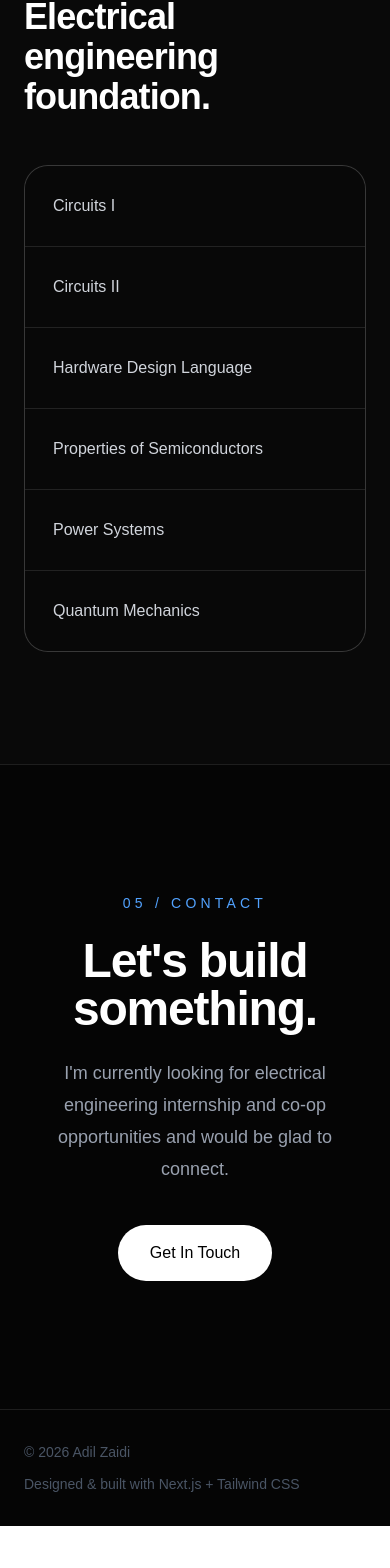
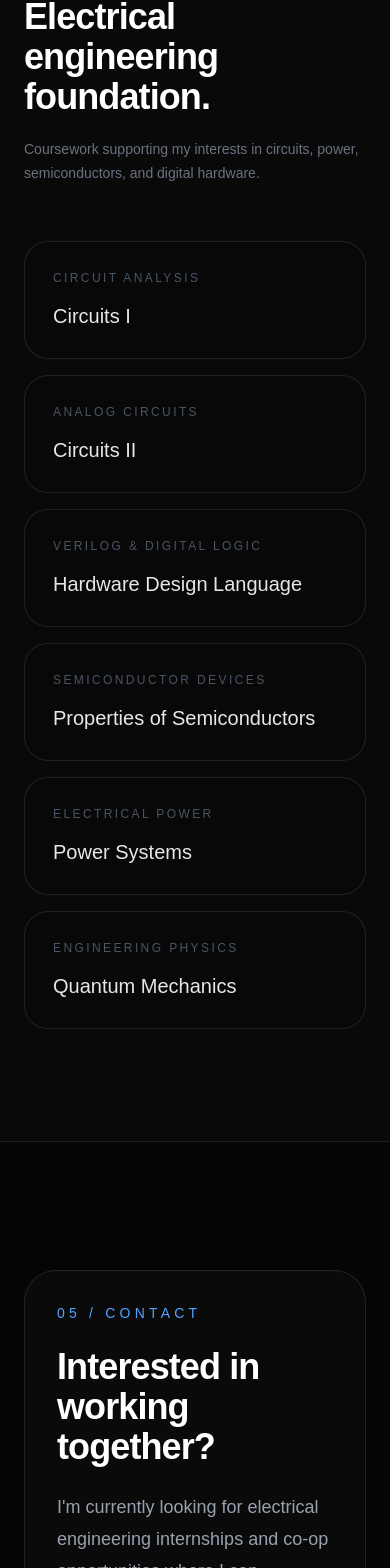
Before and after one commit to zadilraza/my-portfolio, a Next.js app: page / in a window 390 px wide. Shown: the part 6999-8567 px from the top of the page. Before the commit the page ends 8525 px from the top, so only its background shows below. Built offline with nearby package versions, Linux system fonts and the light colour scheme.

Commit message:
Polish coursework contact and footer

```diff
--- a/src/app/page.tsx
+++ b/src/app/page.tsx
@@ -546,17 +546,55 @@ export default function Home() {
       04 / Coursework
     </p>
 
-          <h2 className="mt-5 text-4xl font-semibold tracking-tight sm:text-5xl">
+    <div className="mt-5 flex flex-col gap-5 md:flex-row md:items-end md:justify-between">
+      <h2 className="max-w-2xl text-4xl font-semibold tracking-tight sm:text-5xl">
         Electrical engineering foundation.
       </h2>
 
-          <div className="mt-12 grid gap-px overflow-hidden rounded-3xl border border-white/10 bg-white/10 sm:grid-cols-2 md:grid-cols-3">
-            {coursework.map((course) => (
+      <p className="max-w-sm text-sm leading-6 text-gray-500">
+        Coursework supporting my interests in circuits, power, semiconductors,
+        and digital hardware.
+      </p>
+    </div>
+
+    <div className="mt-14 grid gap-4 sm:grid-cols-2 lg:grid-cols-3">
+      {[
+        {
+          course: "Circuits I",
+          area: "Circuit Analysis",
+        },
+        {
+          course: "Circuits II",
+          area: "Analog Circuits",
+        },
+        {
+          course: "Hardware Design Language",
+          area: "Verilog & Digital Logic",
+        },
+        {
+          course: "Properties of Semiconductors",
+          area: "Semiconductor Devices",
+        },
+        {
+          course: "Power Systems",
+          area: "Electrical Power",
+        },
+        {
+          course: "Quantum Mechanics",
+          area: "Engineering Physics",
+        },
+      ].map((item) => (
         <div
-                key={course}
-                className="bg-[#080808] p-7 text-gray-300 transition hover:bg-white/[0.04] hover:text-white"
+          key={item.course}
+          className="group rounded-3xl border border-white/10 bg-[#080808] p-7 transition duration-300 hover:-translate-y-1 hover:border-blue-400/30 hover:bg-white/[0.03]"
         >
-                {course}
+          <p className="text-xs uppercase tracking-[0.2em] text-gray-600">
+            {item.area}
+          </p>
+
+          <p className="mt-4 text-xl font-medium text-gray-200 transition group-hover:text-white">
+            {item.course}
+          </p>
         </div>
       ))}
     </div>
@@ -565,34 +603,77 @@ export default function Home() {
 
       {/* CONTACT */}
 <section id="contact" className="border-t border-white/10 px-6 py-32">
-        <div className="mx-auto max-w-4xl text-center">
+  <div className="mx-auto max-w-6xl">
+    <div className="overflow-hidden rounded-[2rem] border border-white/10 bg-white/[0.025] p-8 sm:p-12 lg:p-16">
+      <div className="grid gap-12 lg:grid-cols-[1fr_auto] lg:items-end">
+        <div>
           <p className="text-sm uppercase tracking-[0.3em] text-blue-400">
             05 / Contact
           </p>
 
-          <h2 className="mt-6 text-5xl font-semibold tracking-tight sm:text-6xl">
-            Let&apos;s build something.
+          <h2 className="mt-6 max-w-3xl text-4xl font-semibold tracking-tight sm:text-5xl md:text-6xl">
+            Interested in working together?
           </h2>
 
-          <p className="mx-auto mt-6 max-w-xl text-lg leading-8 text-gray-400">
-            I&apos;m currently looking for electrical engineering internship and
-            co-op opportunities and would be glad to connect.
+          <p className="mt-6 max-w-2xl text-lg leading-8 text-gray-400">
+            I&apos;m currently looking for electrical engineering internships
+            and co-op opportunities where I can contribute, learn, and build
+            practical engineering experience.
           </p>
+        </div>
 
         <a
           href="mailto:zaidiraza@gmail.com"
-            className="mt-10 inline-block rounded-full bg-white px-8 py-4 font-medium text-black transition duration-300 hover:scale-105"
+          className="inline-flex w-fit items-center justify-center rounded-full bg-white px-8 py-4 font-medium text-black transition duration-300 hover:scale-105 hover:bg-gray-200"
         >
           Get In Touch
         </a>
+      </div>
+
+      <div className="mt-12 flex flex-wrap gap-x-8 gap-y-3 border-t border-white/10 pt-7 text-sm text-gray-500">
+        <a
+          href="https://www.linkedin.com/in/adil-zaidi-aa62b8254/"
+          target="_blank"
+          rel="noopener noreferrer"
+          className="transition hover:text-white"
+        >
+          LinkedIn ↗
+        </a>
+
+        <a
+          href="https://github.com/zadilraza"
+          target="_blank"
+          rel="noopener noreferrer"
+          className="transition hover:text-white"
+        >
+          GitHub ↗
+        </a>
+
+        <a
+          href="/resume.pdf"
+          target="_blank"
+          rel="noopener noreferrer"
+          className="transition hover:text-white"
+        >
+          Resume ↗
+        </a>
+      </div>
+    </div>
   </div>
 </section>
 
       {/* FOOTER */}
 <footer className="border-t border-white/10 px-6 py-8">
-        <div className="mx-auto flex max-w-6xl flex-col gap-3 text-sm text-gray-600 sm:flex-row sm:items-center sm:justify-between">
+  <div className="mx-auto flex max-w-6xl flex-col gap-4 text-sm text-gray-600 sm:flex-row sm:items-center sm:justify-between">
     <p>© 2026 Adil Zaidi</p>
-          <p>Designed & built with Next.js + Tailwind CSS</p>
+
+    <div className="flex flex-wrap gap-5">
+      <a href="#home" className="transition hover:text-white">
+        Back to top ↑
+      </a>
+
+      <span>Built with Next.js + Tailwind CSS</span>
+    </div>
   </div>
 </footer>
     </main>
```
Lines whose indentation alone changed are shown as unchanged.
